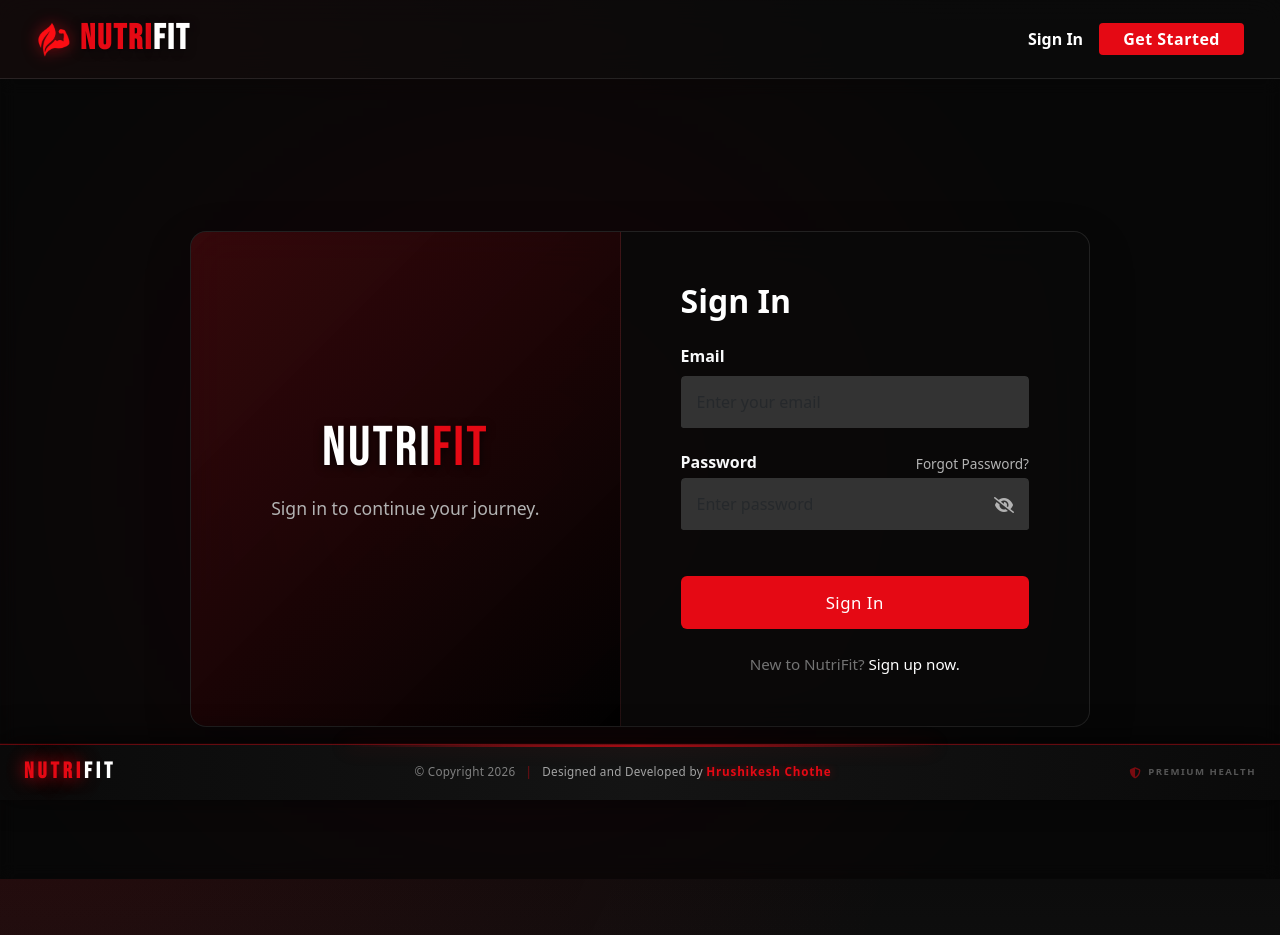
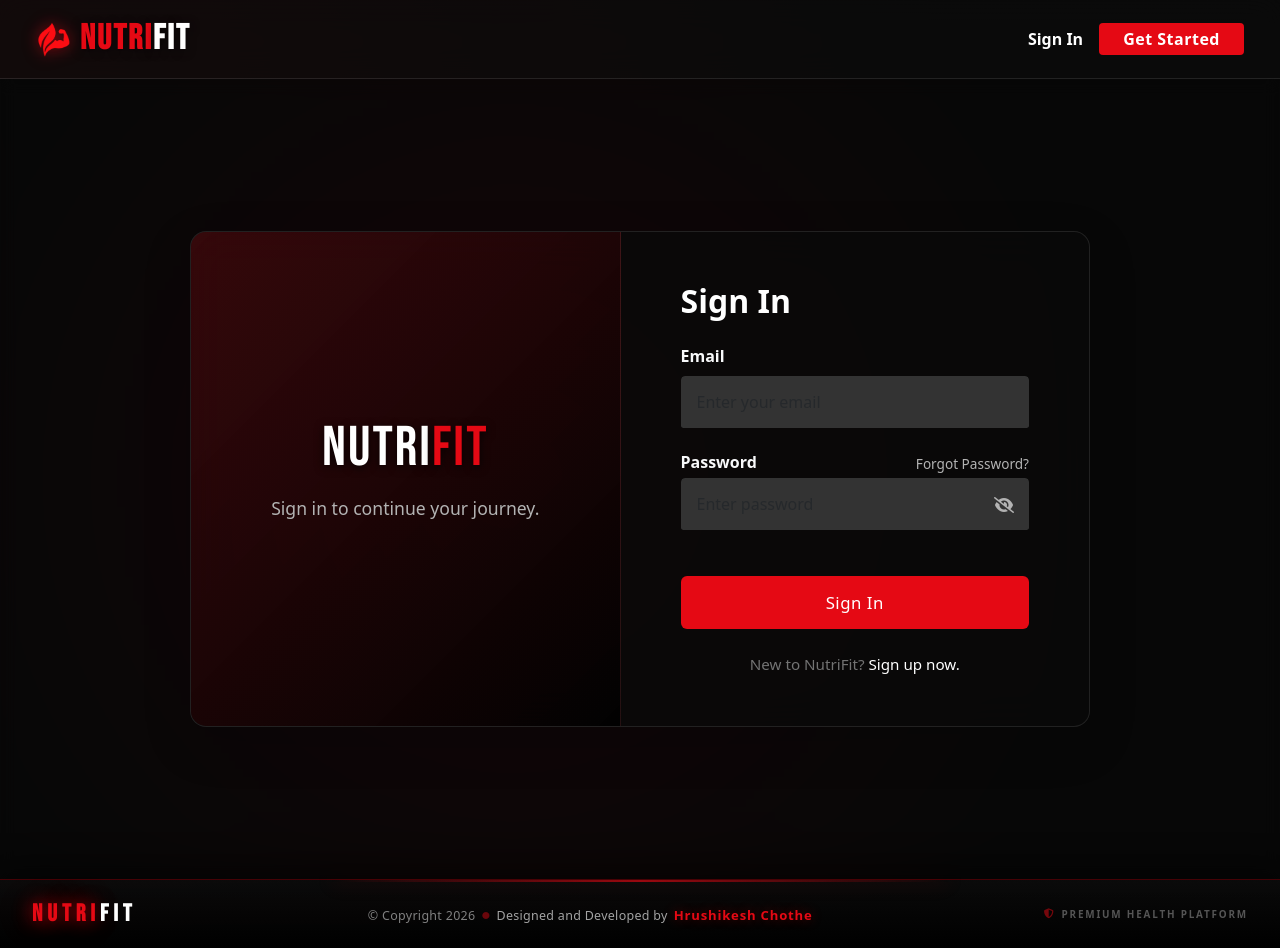
Before and after one commit to hrushi-17/NutriFit, a React (Create React App) app in the folder frontend/nutrifit-ui/: page /login in a window 1280 px wide. Built offline with nearby package versions, Linux system fonts and the light colour scheme; no server answers.

Commit message:
fix: footer now normal page flow (not fixed) visible on scroll

```diff
--- a/frontend/nutrifit-ui/src/App.js
+++ b/frontend/nutrifit-ui/src/App.js
@@ -25,8 +25,9 @@ import Footer from "./components/Footer";
 function App() {
   return (
     <BrowserRouter>
+      <div style={{ display: "flex", flexDirection: "column", minHeight: "100vh" }}>
         <Navbar />
-
+        <div style={{ flex: 1 }}>
           <Routes>
             {/* ===== BASIC ROUTES ===== */}
             <Route path="/" element={<Home />} />
@@ -58,7 +59,9 @@ function App() {
             </Route>
 
           </Routes>
+        </div>
         <Footer />
+      </div>
     </BrowserRouter>
   );
 }
--- a/frontend/nutrifit-ui/src/components/Footer.js
+++ b/frontend/nutrifit-ui/src/components/Footer.js
@@ -1,39 +1,48 @@
 export default function Footer() {
     return (
         <>
-            {/* ── FIXED FOOTER ── */}
             <footer style={{
-                position: "fixed",
-                bottom: 0,
-                left: 0,
-                right: 0,
-                zIndex: 9999,
-                height: "56px",
-                display: "flex",
-                alignItems: "center",
-                background: "linear-gradient(90deg, #0a0a0a 0%, #141414 50%, #0a0a0a 100%)",
-                borderTop: "1px solid rgba(229, 9, 20, 0.4)",
-                boxShadow: "0 -4px 30px rgba(0,0,0,0.8), 0 -1px 0 rgba(229,9,20,0.15)",
-                padding: "0 24px",
+                width: "100%",
+                background: "linear-gradient(180deg, rgba(10,10,10,0.95) 0%, #000000 100%)",
+                borderTop: "1px solid rgba(229, 9, 20, 0.3)",
+                boxShadow: "0 -8px 32px rgba(0,0,0,0.6)",
+                padding: "22px 32px",
                 boxSizing: "border-box",
+                position: "relative",
             }}>
 
-                {/* ── Inner row ── */}
+                {/* Glow line at very top */}
+                <div style={{
+                    position: "absolute",
+                    top: 0,
+                    left: "50%",
+                    transform: "translateX(-50%)",
+                    width: "55%",
+                    height: "2px",
+                    background: "linear-gradient(90deg, transparent, rgba(229,9,20,0.6) 30%, #e50914 50%, rgba(229,9,20,0.6) 70%, transparent)",
+                    boxShadow: "0 0 20px rgba(229,9,20,0.5)",
+                    borderRadius: "999px",
+                    animation: "nfFooterGlow 3s ease-in-out infinite",
+                    pointerEvents: "none",
+                }} />
+
+                {/* Main content row */}
                 <div style={{
                     display: "flex",
                     alignItems: "center",
                     justifyContent: "space-between",
-                    width: "100%",
+                    flexWrap: "wrap",
+                    gap: "12px",
                     maxWidth: "1400px",
                     margin: "0 auto",
                 }}>
 
-                    {/* LEFT — NUTRIFIT logotype */}
+                    {/* LEFT — NUTRIFIT brand logotype */}
                     <div style={{
                         fontFamily: "'Bebas Neue', 'Roboto', sans-serif",
-                        fontSize: "1.4rem",
+                        fontSize: "1.5rem",
                         fontWeight: 900,
-                        letterSpacing: "4px",
+                        letterSpacing: "5px",
                         lineHeight: 1,
                         whiteSpace: "nowrap",
                         userSelect: "none",
@@ -41,7 +50,7 @@ export default function Footer() {
                     }}>
                         <span style={{
                             color: "#e50914",
-                            textShadow: "0 0 16px rgba(229,9,20,0.8), 0 0 40px rgba(229,9,20,0.3)",
+                            textShadow: "0 0 18px rgba(229,9,20,0.8), 0 0 40px rgba(229,9,20,0.3)",
                         }}>NUTRI</span>
                         <span style={{ color: "#ffffff" }}>FIT</span>
                     </div>
@@ -50,26 +59,31 @@ export default function Footer() {
                     <div style={{
                         flex: 1,
                         textAlign: "center",
-                        fontSize: "0.73rem",
+                        minWidth: "200px",
+                    }}>
+                        <span style={{
+                            display: "inline-flex",
+                            alignItems: "center",
+                            flexWrap: "wrap",
+                            justifyContent: "center",
+                            gap: "6px",
+                            fontSize: "0.78rem",
                             fontWeight: 400,
-                        color: "#e5e5e5",
+                            color: "#b3b3b3",
                             letterSpacing: "0.3px",
-                        lineHeight: 1.4,
-                        padding: "0 16px",
-                        whiteSpace: "nowrap",
-                        overflow: "hidden",
-                        textOverflow: "ellipsis",
+                            lineHeight: 1.6,
                         }}>
-                        <span style={{ color: "#808080" }}>&copy; Copyright 2026</span>
-                        <span style={{ color: "rgba(229,9,20,0.5)", margin: "0 10px" }}>|</span>
+                            <span style={{ color: "#808080" }}>© Copyright 2026</span>
+                            <span style={{ color: "rgba(229,9,20,0.45)", fontSize: "0.6rem" }}>●</span>
                             <span style={{ color: "#a3a3a3" }}>Designed and Developed by</span>
-                        {" "}
                             <span style={{
                                 color: "#e50914",
                                 fontWeight: 700,
                                 letterSpacing: "0.8px",
-                            textShadow: "0 0 10px rgba(229,9,20,0.4)",
+                                fontSize: "0.82rem",
+                                textShadow: "0 0 12px rgba(229,9,20,0.4)",
                             }}>Hrushikesh Chothe</span>
+                        </span>
                     </div>
 
                     {/* RIGHT — shield tag */}
@@ -77,56 +91,32 @@ export default function Footer() {
                         display: "flex",
                         alignItems: "center",
                         gap: "6px",
-                        fontSize: "0.6rem",
+                        fontSize: "0.62rem",
                         fontWeight: 700,
-                        letterSpacing: "1.5px",
+                        letterSpacing: "1.8px",
                         textTransform: "uppercase",
-                        color: "#555",
+                        color: "#555555",
                         whiteSpace: "nowrap",
                         flexShrink: 0,
                     }}>
-                        <i className="fa-solid fa-shield-halved" style={{ color: "rgba(229,9,20,0.5)", fontSize: "0.7rem" }} />
-                        Premium Health
+                        <i className="fa-solid fa-shield-halved" style={{ color: "rgba(229,9,20,0.5)" }} />
+                        Premium Health Platform
                     </div>
 
                 </div>
-
-                {/* Glow line at top */}
-                <div style={{
-                    position: "absolute",
-                    top: 0,
-                    left: "50%",
-                    transform: "translateX(-50%)",
-                    width: "50%",
-                    height: "2px",
-                    background: "linear-gradient(90deg, transparent, rgba(229,9,20,0.7) 30%, #e50914 50%, rgba(229,9,20,0.7) 70%, transparent)",
-                    boxShadow: "0 0 20px rgba(229,9,20,0.5)",
-                    borderRadius: "999px",
-                    animation: "nfFooterGlow 3s ease-in-out infinite",
-                    pointerEvents: "none",
-                }} />
             </footer>
 
-            {/* Keyframes + responsive overrides */}
             <style>{`
         @keyframes nfFooterGlow {
-          0%,100% { opacity: 0.6; width: 42%; }
-          50%      { opacity: 1;   width: 60%; }
+          0%, 100% { opacity: 0.55; width: 44%; }
+          50%       { opacity: 1;   width: 62%; }
         }
-
-        /* Tablet */
         @media (max-width: 900px) {
-          .nf-right-tag { display: none !important; }
+          .nf-tag { display: none; }
         }
-
-        /* Mobile */
-        @media (max-width: 580px) {
-          .nf-brand-left { display: none !important; }
-          .nf-copy-center {
-            text-align: center !important;
-            white-space: normal !important;
-            font-size: 0.63rem !important;
-          }
+        @media (max-width: 560px) {
+          .nf-brand { font-size: 1.1rem !important; }
+          .nf-copy  { font-size: 0.65rem !important; }
         }
       `}</style>
         </>
--- a/frontend/nutrifit-ui/src/index.css
+++ b/frontend/nutrifit-ui/src/index.css
@@ -39,8 +39,6 @@ body {
   background-attachment: fixed;
   min-height: 100vh;
   overflow-x: hidden;
-  padding-bottom: 56px;
-  /* space for fixed footer */
 }
 
 code {
```
Lines whose indentation alone changed are shown as unchanged.
